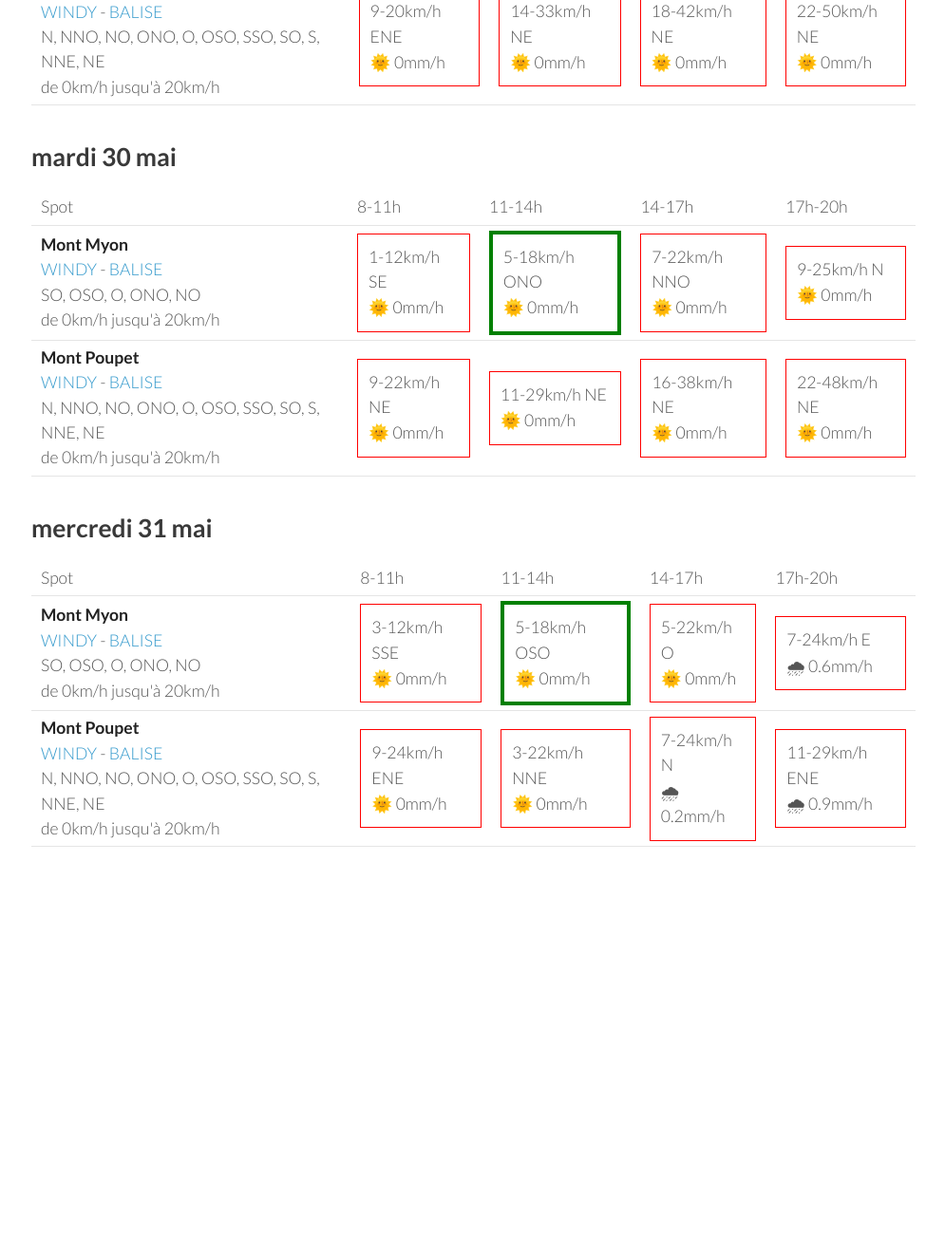
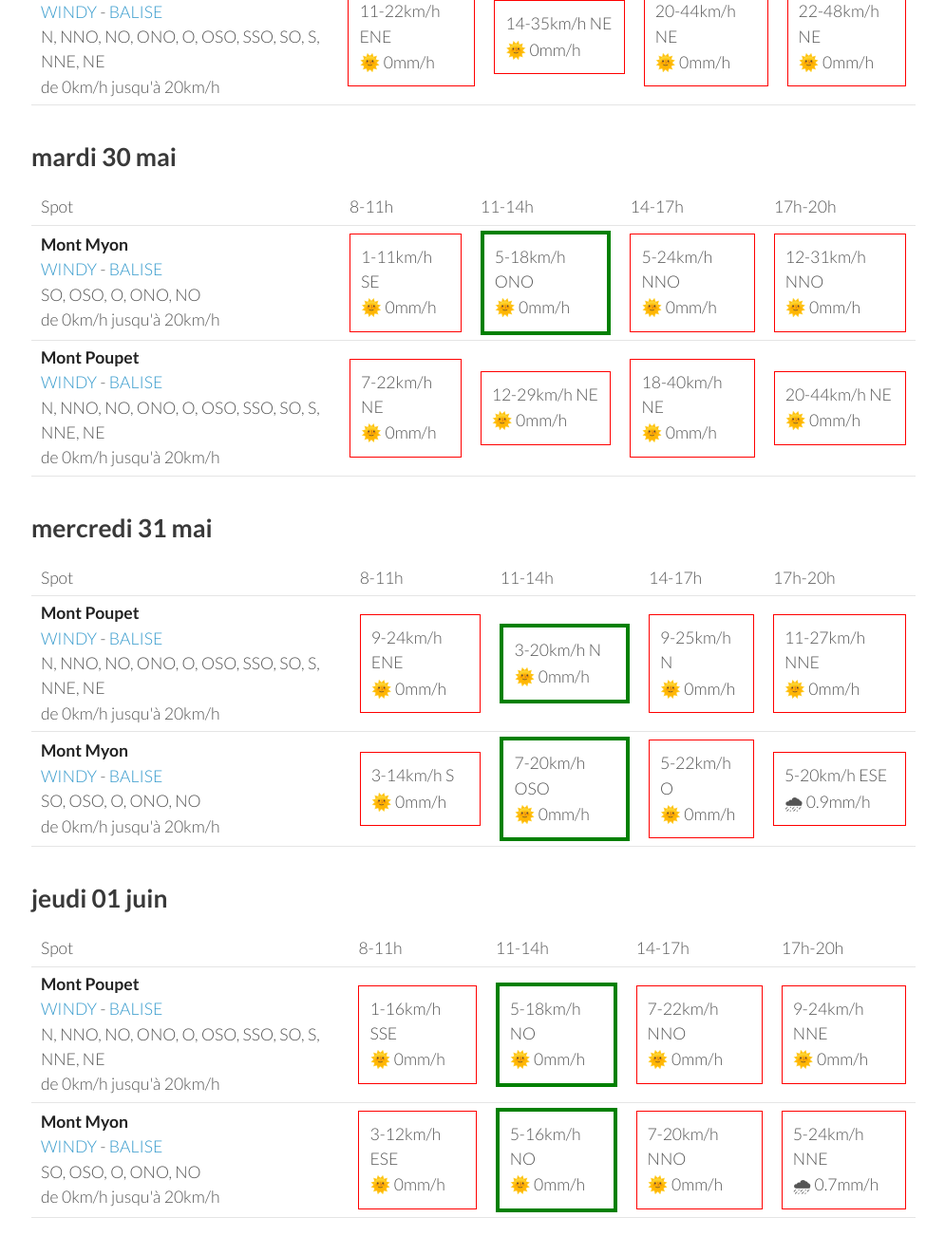
Before and after one commit to parapente-dans-le-nord/parapente-dans-le-nord.github.io, a Jekyll site: the page built from jura.markdown, in a window 1280 px wide and 1400 px high, scrolled down 1301 px. Shown: the top 1322 px of the window at 95% size, without its empty margins (25-1020 px from the left). Built offline with Jekyll 4.4.1, drawn with Linux system fonts in a browser that asks for light colours; before the commit the page ends 2321 px from its top, so only the background shows below that; some of the changed text lies outside the part shown.

Commit message:
update index.markdown

```diff
--- a/jura.markdown
+++ b/jura.markdown
@@ -96,9 +96,9 @@ page mise à jour le samedi 27 mai 06:20
 <tr>
         <td><strong>Mont Myon</strong><br><a href="https://windy.com/46.331/5.397?45.898,5.394,8,m:eWoagj8">WINDY</a> - <span class=""><a href="http://www.balisemeteo.com/balise.php?idBalise=70">BALISE</a> </span><br> <span class="vent-favorable">SO, OSO, O, ONO, NO</span><br><span class="force-vent">de 0km/h jusqu'à 20km/h</span> </td>
 
-            <td><div class="not-flyable"><p>0-9km/h SSE</p><p>🌞 0mm/h</p></div></td>
-            <td><div class="flyable"><p>5-18km/h NO</p><p>🌞 0mm/h</p></div></td>
-            <td><div class="not-flyable"><p>9-25km/h NNO</p><p>🌞 0mm/h</p></div></td>
+            <td><div class="not-flyable"><p>1-9km/h SE</p><p>🌞 0mm/h</p></div></td>
+            <td><div class="flyable"><p>5-18km/h ONO</p><p>🌞 0mm/h</p></div></td>
+            <td><div class="not-flyable"><p>7-24km/h NNO</p><p>🌞 0mm/h</p></div></td>
             <td><div class="not-flyable"><p>18-38km/h N</p><p>🌞 0mm/h</p></div></td>
 
 
@@ -106,10 +106,10 @@ page mise à jour le samedi 27 mai 06:20
 <tr>
         <td><strong>Mont Poupet</strong><br><a href="https://windy.com/46.970/5.876?46.541,5.876,8">WINDY</a> - <span class=""><a href="http://www.balisemeteo.com/balise.php?idBalise=92">BALISE</a> </span><br> <span class="vent-favorable">N, NNO, NO, ONO, O, OSO, SSO, SO, S, NNE, NE</span><br><span class="force-vent">de 0km/h jusqu'à 20km/h</span> </td>
 
-            <td><div class="not-flyable"><p>9-20km/h ENE</p><p>🌞 0mm/h</p></div></td>
-            <td><div class="not-flyable"><p>14-33km/h NE</p><p>🌞 0mm/h</p></div></td>
-            <td><div class="not-flyable"><p>18-42km/h NE</p><p>🌞 0mm/h</p></div></td>
-            <td><div class="not-flyable"><p>22-50km/h NE</p><p>🌞 0mm/h</p></div></td>
+            <td><div class="not-flyable"><p>11-22km/h ENE</p><p>🌞 0mm/h</p></div></td>
+            <td><div class="not-flyable"><p>14-35km/h NE</p><p>🌞 0mm/h</p></div></td>
+            <td><div class="not-flyable"><p>20-44km/h NE</p><p>🌞 0mm/h</p></div></td>
+            <td><div class="not-flyable"><p>22-48km/h NE</p><p>🌞 0mm/h</p></div></td>
 
 
     </tr>
@@ -132,20 +132,20 @@ page mise à jour le samedi 27 mai 06:20
 <tr>
         <td><strong>Mont Myon</strong><br><a href="https://windy.com/46.331/5.397?45.898,5.394,8,m:eWoagj8">WINDY</a> - <span class=""><a href="http://www.balisemeteo.com/balise.php?idBalise=70">BALISE</a> </span><br> <span class="vent-favorable">SO, OSO, O, ONO, NO</span><br><span class="force-vent">de 0km/h jusqu'à 20km/h</span> </td>
 
-            <td><div class="not-flyable"><p>1-12km/h SE</p><p>🌞 0mm/h</p></div></td>
+            <td><div class="not-flyable"><p>1-11km/h SE</p><p>🌞 0mm/h</p></div></td>
             <td><div class="flyable"><p>5-18km/h ONO</p><p>🌞 0mm/h</p></div></td>
-            <td><div class="not-flyable"><p>7-22km/h NNO</p><p>🌞 0mm/h</p></div></td>
-            <td><div class="not-flyable"><p>9-25km/h N</p><p>🌞 0mm/h</p></div></td>
+            <td><div class="not-flyable"><p>5-24km/h NNO</p><p>🌞 0mm/h</p></div></td>
+            <td><div class="not-flyable"><p>12-31km/h NNO</p><p>🌞 0mm/h</p></div></td>
 
 
     </tr>
 <tr>
         <td><strong>Mont Poupet</strong><br><a href="https://windy.com/46.970/5.876?46.541,5.876,8">WINDY</a> - <span class=""><a href="http://www.balisemeteo.com/balise.php?idBalise=92">BALISE</a> </span><br> <span class="vent-favorable">N, NNO, NO, ONO, O, OSO, SSO, SO, S, NNE, NE</span><br><span class="force-vent">de 0km/h jusqu'à 20km/h</span> </td>
 
-            <td><div class="not-flyable"><p>9-22km/h NE</p><p>🌞 0mm/h</p></div></td>
-            <td><div class="not-flyable"><p>11-29km/h NE</p><p>🌞 0mm/h</p></div></td>
-            <td><div class="not-flyable"><p>16-38km/h NE</p><p>🌞 0mm/h</p></div></td>
-            <td><div class="not-flyable"><p>22-48km/h NE</p><p>🌞 0mm/h</p></div></td>
+            <td><div class="not-flyable"><p>7-22km/h NE</p><p>🌞 0mm/h</p></div></td>
+            <td><div class="not-flyable"><p>12-29km/h NE</p><p>🌞 0mm/h</p></div></td>
+            <td><div class="not-flyable"><p>18-40km/h NE</p><p>🌞 0mm/h</p></div></td>
+            <td><div class="not-flyable"><p>20-44km/h NE</p><p>🌞 0mm/h</p></div></td>
 
 
     </tr>
@@ -166,22 +166,22 @@ page mise à jour le samedi 27 mai 06:20
       <td>17h-20h</td>
     </tr>
 <tr>
-        <td><strong>Mont Myon</strong><br><a href="https://windy.com/46.331/5.397?45.898,5.394,8,m:eWoagj8">WINDY</a> - <span class=""><a href="http://www.balisemeteo.com/balise.php?idBalise=70">BALISE</a> </span><br> <span class="vent-favorable">SO, OSO, O, ONO, NO</span><br><span class="force-vent">de 0km/h jusqu'à 20km/h</span> </td>
+        <td><strong>Mont Poupet</strong><br><a href="https://windy.com/46.970/5.876?46.541,5.876,8">WINDY</a> - <span class=""><a href="http://www.balisemeteo.com/balise.php?idBalise=92">BALISE</a> </span><br> <span class="vent-favorable">N, NNO, NO, ONO, O, OSO, SSO, SO, S, NNE, NE</span><br><span class="force-vent">de 0km/h jusqu'à 20km/h</span> </td>
 
-            <td><div class="not-flyable"><p>3-12km/h SSE</p><p>🌞 0mm/h</p></div></td>
-            <td><div class="flyable"><p>5-18km/h OSO</p><p>🌞 0mm/h</p></div></td>
-            <td><div class="not-flyable"><p>5-22km/h O</p><p>🌞 0mm/h</p></div></td>
-            <td><div class="not-flyable"><p>7-24km/h E</p><p>🌧 0.6mm/h</p></div></td>
+            <td><div class="not-flyable"><p>9-24km/h ENE</p><p>🌞 0mm/h</p></div></td>
+            <td><div class="flyable"><p>3-20km/h N</p><p>🌞 0mm/h</p></div></td>
+            <td><div class="not-flyable"><p>9-25km/h N</p><p>🌞 0mm/h</p></div></td>
+            <td><div class="not-flyable"><p>11-27km/h NNE</p><p>🌞 0mm/h</p></div></td>
 
 
     </tr>
 <tr>
-        <td><strong>Mont Poupet</strong><br><a href="https://windy.com/46.970/5.876?46.541,5.876,8">WINDY</a> - <span class=""><a href="http://www.balisemeteo.com/balise.php?idBalise=92">BALISE</a> </span><br> <span class="vent-favorable">N, NNO, NO, ONO, O, OSO, SSO, SO, S, NNE, NE</span><br><span class="force-vent">de 0km/h jusqu'à 20km/h</span> </td>
+        <td><strong>Mont Myon</strong><br><a href="https://windy.com/46.331/5.397?45.898,5.394,8,m:eWoagj8">WINDY</a> - <span class=""><a href="http://www.balisemeteo.com/balise.php?idBalise=70">BALISE</a> </span><br> <span class="vent-favorable">SO, OSO, O, ONO, NO</span><br><span class="force-vent">de 0km/h jusqu'à 20km/h</span> </td>
 
-            <td><div class="not-flyable"><p>9-24km/h ENE</p><p>🌞 0mm/h</p></div></td>
-            <td><div class="not-flyable"><p>3-22km/h NNE</p><p>🌞 0mm/h</p></div></td>
-            <td><div class="not-flyable"><p>7-24km/h N</p><p>🌧 0.2mm/h</p></div></td>
-            <td><div class="not-flyable"><p>11-29km/h ENE</p><p>🌧 0.9mm/h</p></div></td>
+            <td><div class="not-flyable"><p>3-14km/h S</p><p>🌞 0mm/h</p></div></td>
+            <td><div class="flyable"><p>7-20km/h OSO</p><p>🌞 0mm/h</p></div></td>
+            <td><div class="not-flyable"><p>5-22km/h O</p><p>🌞 0mm/h</p></div></td>
+            <td><div class="not-flyable"><p>5-20km/h ESE</p><p>🌧 0.9mm/h</p></div></td>
 
 
     </tr>
@@ -189,3 +189,39 @@ page mise à jour le samedi 27 mai 06:20
 </tbody>
 </table>
 {:/}
+## jeudi 01 juin
+
+{::nomarkdown}
+<table>
+  <tbody>
+    <tr>
+      <td>Spot</td>
+      <td>8-11h</td>
+      <td>11-14h</td>
+      <td>14-17h</td>
+      <td>17h-20h</td>
+    </tr>
+<tr>
+        <td><strong>Mont Poupet</strong><br><a href="https://windy.com/46.970/5.876?46.541,5.876,8">WINDY</a> - <span class=""><a href="http://www.balisemeteo.com/balise.php?idBalise=92">BALISE</a> </span><br> <span class="vent-favorable">N, NNO, NO, ONO, O, OSO, SSO, SO, S, NNE, NE</span><br><span class="force-vent">de 0km/h jusqu'à 20km/h</span> </td>
+
+            <td><div class="not-flyable"><p>1-16km/h SSE</p><p>🌞 0mm/h</p></div></td>
+            <td><div class="flyable"><p>5-18km/h NO</p><p>🌞 0mm/h</p></div></td>
+            <td><div class="not-flyable"><p>7-22km/h NNO</p><p>🌞 0mm/h</p></div></td>
+            <td><div class="not-flyable"><p>9-24km/h NNE</p><p>🌞 0mm/h</p></div></td>
+
+
+    </tr>
+<tr>
+        <td><strong>Mont Myon</strong><br><a href="https://windy.com/46.331/5.397?45.898,5.394,8,m:eWoagj8">WINDY</a> - <span class=""><a href="http://www.balisemeteo.com/balise.php?idBalise=70">BALISE</a> </span><br> <span class="vent-favorable">SO, OSO, O, ONO, NO</span><br><span class="force-vent">de 0km/h jusqu'à 20km/h</span> </td>
+
+            <td><div class="not-flyable"><p>3-12km/h ESE</p><p>🌞 0mm/h</p></div></td>
+            <td><div class="flyable"><p>5-16km/h NO</p><p>🌞 0mm/h</p></div></td>
+            <td><div class="not-flyable"><p>7-20km/h NNO</p><p>🌞 0mm/h</p></div></td>
+            <td><div class="not-flyable"><p>5-24km/h NNE</p><p>🌧 0.7mm/h</p></div></td>
+
+
+    </tr>
+
+</tbody>
+</table>
+{:/}
```
Also changed, not shown: other parts of jura.markdown (+1 -1 lines).
